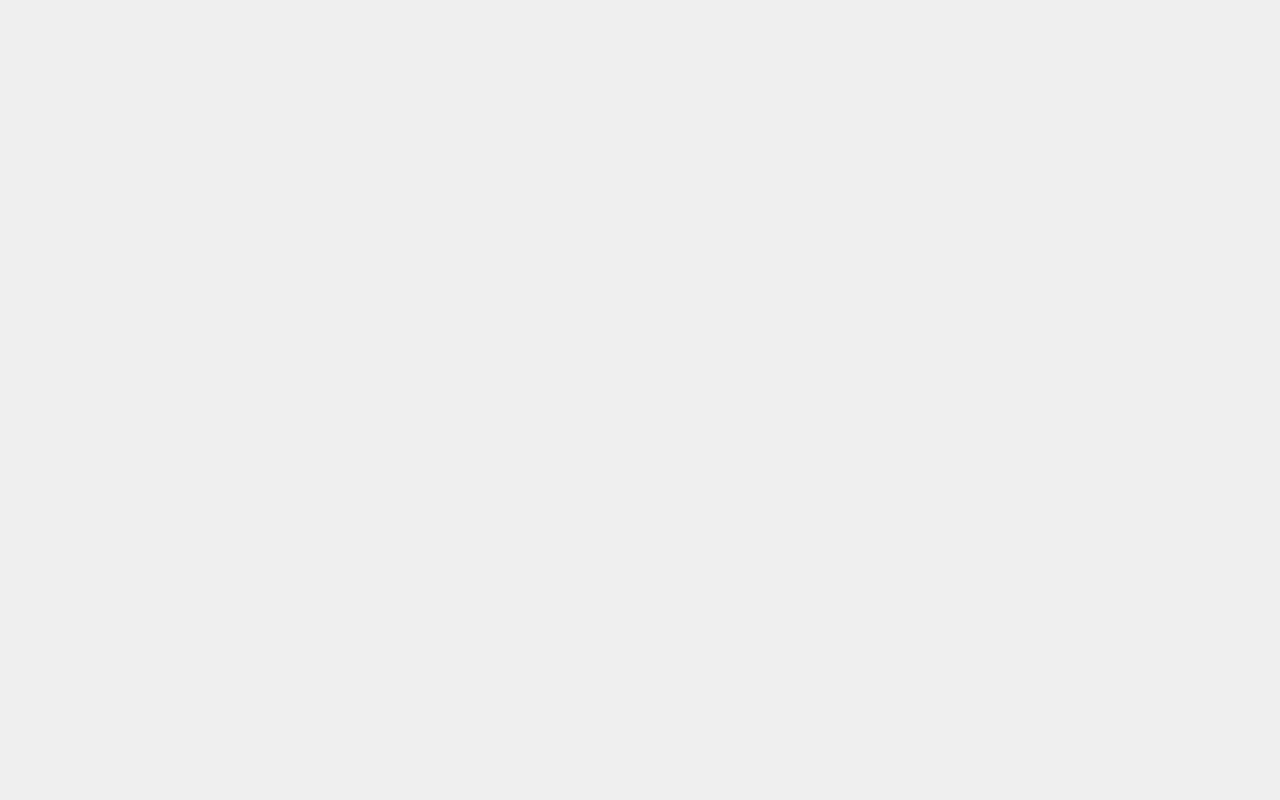
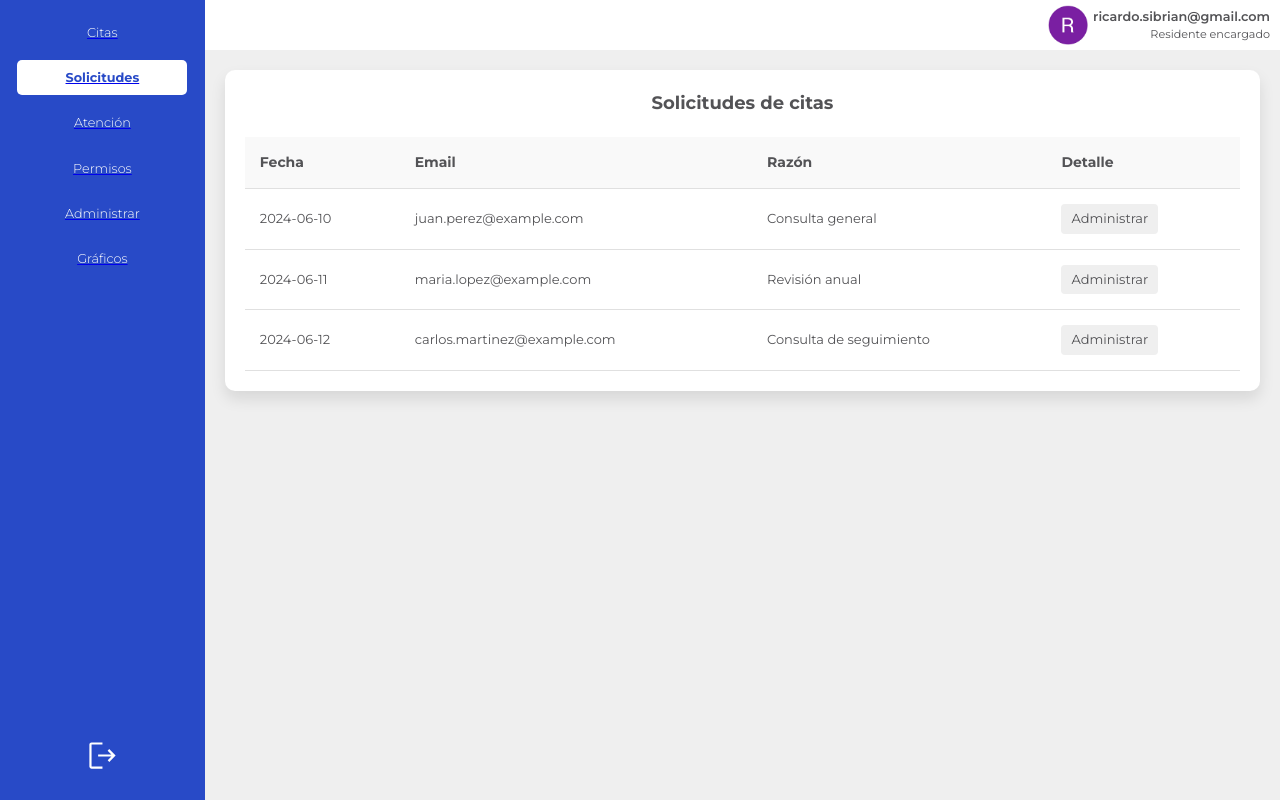
Before and after one commit to ricardosibrian/Taller4-Frontend, a Vue app in the folder my-app/: page /mainView/requestAppointmentView in a window 1280 px wide. Before the commit this address had no page. Built offline with nearby package versions, Linux system fonts and the light colour scheme.

Commit message:
Add: Appointments ready to connect with API

```diff
--- a/my-app/src/components/AsideBar.vue
+++ b/my-app/src/components/AsideBar.vue
@@ -2,13 +2,13 @@
 <aside class="sidebar">
   <div class="main-info">
     <div class="links">
-      <router-link to="/mainView">
-      <div class="item-container qr-icon" :class="{ 'active-hover': $route.path === '/mainView' }" >
+      <router-link to="/mainView/appointmentsView">
+      <div class="item-container qr-icon" :class="{ 'active-hover': $route.path === '/mainView/appointmentsView' }" >
         <p class="item-link">Citas</p>
       </div>
       </router-link>
-      <router-link to="/mainView/myHomeView">
-      <div class="item-container home-icon" :class="{ 'active-hover': $route.path === '/mainView/myHomeView' }">
+      <router-link to="/mainView/requestAppointmentView">
+      <div class="item-container home-icon" :class="{ 'active-hover': $route.path === '/mainView/requestAppointmentView' }">
         <p class="item-link">Solicitudes</p>
       </div>
       </router-link>
--- a/my-app/src/components/MyCitasTable.vue
+++ b/my-app/src/components/MyCitasTable.vue
@@ -2,7 +2,7 @@
   <div class="table-container">
     <div class="table-header">
       <h3>Mis citas</h3>
-      <button class="add-button" @click="addMember">
+      <button class="add-button" @click="$emit('show-add-appointment-modal')">
         Solicitar cita
       </button>
     </div>
@@ -10,18 +10,20 @@
       <table class="table">
         <thead>
           <tr>
-          <th>Nombre</th>
-          <th>Correo electrónico</th>
-          <th>Razon</th>
+            <th>Fecha de solicitud</th>
+            <th>Estado</th>
+            <th>Razón</th>
             <th>Acciones</th>
           </tr>
         </thead>
         <tbody>
-        <tr v-for="(member, index) in members" :key="index">
-          <td>{{ member.name }}</td>
-          <td>{{ member.email }}</td>
-          <td>{{ member.role }}</td>
-          <td><button class="delete-button" @click="removeMember(index)">Cancelar</button></td>
+          <tr v-for="(appointment, index) in appointments" :key="index">
+            <td>{{ appointment.requestDate }}</td>
+            <td>{{ appointment.status }}</td>
+            <td>{{ appointment.reason }}</td>
+            <td>
+              <button class="delete-button" @click="$emit('cancel-appointment', index)">Cancelar</button>
+            </td>
           </tr>
         </tbody>
       </table>
@@ -33,17 +35,9 @@
 export default {
   name: 'MyCitasTable',
   props: {
-    members: {
+    appointments: {
       type: Array,
       required: true
-    }
-  },
-  methods: {
-    removeMember(index) {
-      this.$emit('remove-member', index);
-    },
-    addMember() {
-      this.$emit('show-add-member-modal');
     }
   }
 }
@@ -85,10 +79,6 @@ export default {
   align-items: center;
 }
 
-.add-button img {
-  margin-right: 5px;
-}
-
 .add-button:hover {
   background-color: #1d3a94;
 }
@@ -100,11 +90,11 @@ export default {
   font-family: var(--primary-font);
 }
 
-.table th, .table td {
+.table th,
+.table td {
   padding: 10px;
   text-align: left;
   border-bottom: 1px solid #ddd;
-
 }
 
 .table th {
@@ -117,7 +107,7 @@ export default {
   font-size: 13px;
 }
 
-.table-header h3{
+.table-header h3 {
   color: var(--title-color);
   font-size: 18px;
   font-family: var(--primary-font);
@@ -133,6 +123,6 @@ export default {
 }
 
 .delete-button:hover {
-  background-color: #E0E1E5;
+  background-color: #e0e1e5;
 }
 </style>
--- a/my-app/src/components/NewAppointmentModal.vue
+++ b/my-app/src/components/NewAppointmentModal.vue
@@ -4,8 +4,8 @@
       <button class="close-button" @click="closeModal">✕</button>
       <h3>Crear una nueva cita</h3>
       <form class="form-appointment" @submit.prevent="confirmAddAppointment">
-        <label for="email">Correo electrónico:</label>
-        <input type="email" v-model="patientEmail" id="email" required />
+        <label for="email">Tiempo estimado:</label>
+        <input type="text" v-model="patientEmail" id="email" required />
 
         <div class="form-group">
           <label for="appointmentDateTime">Fecha y hora de cita:</label>
--- a/my-app/src/components/SolicitarCitaModal.vue
+++ b/my-app/src/components/SolicitarCitaModal.vue
@@ -17,7 +17,7 @@
 
 <script>
 export default {
-  name: 'AddMemberModal',
+  name: 'SolicitarCitaModal',
   props: {
     visible: {
       type: Boolean,
--- a/my-app/src/router/index.js
+++ b/my-app/src/router/index.js
@@ -15,6 +15,8 @@ import VigilantView from '@/views/VigilantView.vue'
 import ScanQRView from '@/views/ScanQRView.vue'
 import CreateEntryView from '@/views/CreateEntryView.vue'
 import VisitantePermissionView from '/src/views/VisitantePermissionView.vue'
+import AppointmentsView from '../views/AppointmentsView.vue'
+import RequestAppointmentView from '@/views/RequestAppointmentView.vue'
 
 const routes = [
   { path: '/', component: LoginView },
@@ -32,7 +34,9 @@ const routes = [
       { path: 'adminScanerView', component: AdminScanerView },
       { path: 'adminVigilantView', component: AdminVigilantView },
       { path: 'adminHouseDetailView', component: AdminHouseDetailView },
-      { path: 'visitantePermissionView', component: VisitantePermissionView }
+      { path: 'visitantePermissionView', component: VisitantePermissionView },
+      { path: 'appointmentsView', component: AppointmentsView},
+      { path: 'requestAppointmentView', component: RequestAppointmentView}
     ]
   },
   {
--- /dev/null
+++ b/my-app/src/views/AppointmentsView.vue
@@ -0,0 +1,147 @@
+<template>
+  <div class="main-admin-house">
+    <div class="main-card">
+      <h2>Solicitudes de citas</h2>
+      <MyCitasTable
+        :appointments="appointments"
+        @show-add-appointment-modal="showModal"
+        @cancel-appointment="handleCancelAppointment"
+      />
+    </div>
+    <SolicitarCitaModal
+      :visible="isModalVisible"
+      @close="hideModal"
+      @add-member="handleAddAppointment"
+    />
+  </div>
+</template>
+
+<script>
+import MyCitasTable from '../components/MyCitasTable.vue';
+import SolicitarCitaModal from '../components/SolicitarCitaModal.vue';
+
+export default {
+  components: {
+    MyCitasTable,
+    SolicitarCitaModal
+  },
+  data() {
+    return {
+      appointments: [
+        {
+          name: 'Juan Pérez',
+          requestDate: '2024-06-01',
+          status: 'Pendiente',
+          reason: 'Chequeo general'
+        },
+        {
+          name: 'María González',
+          requestDate: '2024-06-05',
+          status: 'Confirmada',
+          reason: 'Consulta dermatológica'
+        },
+        {
+          name: 'Carlos López',
+          requestDate: '2024-06-10',
+          status: 'Cancelada',
+          reason: 'Consulta cardiológica'
+        }
+      ],
+      isModalVisible: false
+    };
+  },
+  methods: {
+    showModal() {
+      this.isModalVisible = true;
+    },
+    hideModal() {
+      this.isModalVisible = false;
+    },
+    handleAddAppointment(newMemberEmail) {
+      const newAppointment = {
+        name: 'Nuevo Paciente',
+        requestDate: new Date().toISOString().split('T')[0],
+        status: 'Pendiente',
+        reason: newMemberEmail
+      };
+      this.appointments.push(newAppointment);
+      this.hideModal();
+    },
+    handleCancelAppointment(index) {
+      this.appointments.splice(index, 1);
+    }
+  }
+}
+</script>
+
+<style scoped>
+@import url('../styles.css');
+
+.main-admin-house {
+  padding: 20px;
+}
+
+.main-card {
+  background: #ffffff;
+  border-radius: 10px;
+  box-shadow: 0px 8px 15px rgba(0, 0, 0, 0.1);
+  padding: 20px;
+}
+
+.table-container {
+  margin-top: 20px;
+  overflow-x: auto;
+}
+
+h2 {
+  color: var(--title-color);
+  font-size: 18px;
+  font-family: var(--primary-font);
+}
+
+table {
+  width: 100%;
+  border-collapse: collapse;
+  box-shadow: 0px 0px 5px rgba(0, 0, 0, 0.1);
+}
+
+thead {
+  background-color: #f4f4f4;
+}
+
+.table-container {
+  width: 100%;
+  border-collapse: collapse;
+  color: var(--title-color);
+  font-family: var(--primary-font);
+}
+
+.table-container th,
+.table-container td {
+  padding: 15px;
+  text-align: left;
+  border-bottom: 1px solid #e0e0e0;
+}
+
+.table-container th {
+  background-color: #f9f9f9;
+  font-size: 14px;
+}
+
+.table-container td {
+  font-size: 13px;
+}
+
+.admin-home {
+  background-color: var(--bg-color);
+  color: var(--title-color);
+  padding: 5px 10px;
+  border: none;
+  border-radius: 4px;
+  cursor: pointer;
+}
+
+.admin-home:hover {
+  background-color: #e0e1e5;
+}
+</style>
--- /dev/null
+++ b/my-app/src/views/RequestAppointmentView.vue
@@ -0,0 +1,132 @@
+<template>
+  <div class="main-admin-house">
+    <div class="main-card">
+      <h2>Solicitudes de citas</h2>
+      <div class="table-container">
+        <table>
+          <thead>
+            <tr>
+              <th>Fecha</th>
+              <th>Email</th>
+              <th>Razón</th>
+              <th>Detalle</th>
+            </tr>
+          </thead>
+          <tbody>
+            <tr v-for="solicitud in solicitudes" :key="solicitud.id">
+              <td>{{ solicitud.fecha }}</td>
+              <td>{{ solicitud.email }}</td>
+              <td>{{ solicitud.razon }}</td>
+              <td>
+                <button @click="openModal()" class="admin-home">Administrar</button>
+              </td>
+            </tr>
+          </tbody>
+        </table>
+      </div>
+    </div>
+
+    <!-- Modal del componente AddMemberModal -->
+    <AddMemberModal :visible="modalVisible" @close="modalVisible = false" @add-member="handleAddMember" />
+  </div>
+</template>
+
+<script>
+import AddMemberModal from '../components/NewAppointmentModal.vue';
+
+export default {
+  name: 'AdminAppointmentsView',
+  components: {
+    AddMemberModal,
+  },
+  data() {
+    return {
+      solicitudes: [
+        { id: 1, fecha: '2024-06-10', email: 'juan.perez@example.com', razon: 'Consulta general' },
+        { id: 2, fecha: '2024-06-11', email: 'maria.lopez@example.com', razon: 'Revisión anual' },
+        { id: 3, fecha: '2024-06-12', email: 'carlos.martinez@example.com', razon: 'Consulta de seguimiento' },
+      ],
+      modalVisible: false,
+    };
+  },
+  methods: {
+    openModal() {
+      this.modalVisible = true;
+    },
+    handleAddMember() {
+      this.modalVisible = false;
+    },
+  },
+};
+</script>
+
+<style scoped>
+@import url('../styles.css');
+
+.main-admin-house {
+  padding: 20px;
+}
+.main-card {
+  background: #ffffff;
+  border-radius: 10px;
+  box-shadow: 0px 8px 15px rgba(0, 0, 0, 0.1);
+  padding: 20px;
+}
+
+.table-container {
+  margin-top: 20px;
+  overflow-x: auto;
+}
+
+h2 {
+  color: var(--title-color);
+  font-size: 18px;
+  font-family: var(--primary-font);
+}
+
+table {
+  width: 100%;
+  border-collapse: collapse;
+  box-shadow: 0px 0px 5px rgba(0, 0, 0, 0.1);
+}
+
+thead {
+  background-color: #f4f4f4;
+}
+
+.table-container {
+  width: 100%;
+  border-collapse: collapse;
+  color: var(--title-color);
+  font-family: var(--primary-font);
+}
+
+.table-container th,
+.table-container td {
+  padding: 15px;
+  text-align: left;
+  border-bottom: 1px solid #e0e0e0;
+}
+
+.table-container th {
+  background-color: #f9f9f9;
+  font-size: 14px;
+}
+
+.table-container td {
+  font-size: 13px;
+}
+
+.admin-home {
+  background-color: var(--bg-color);
+  color: var(--title-color);
+  padding: 5px 10px;
+  border: none;
+  border-radius: 4px;
+  cursor: pointer;
+}
+
+.admin-home:hover {
+  background-color: #e0e1e5;
+}
+</style>
```
Lines whose indentation alone changed are shown as unchanged.
